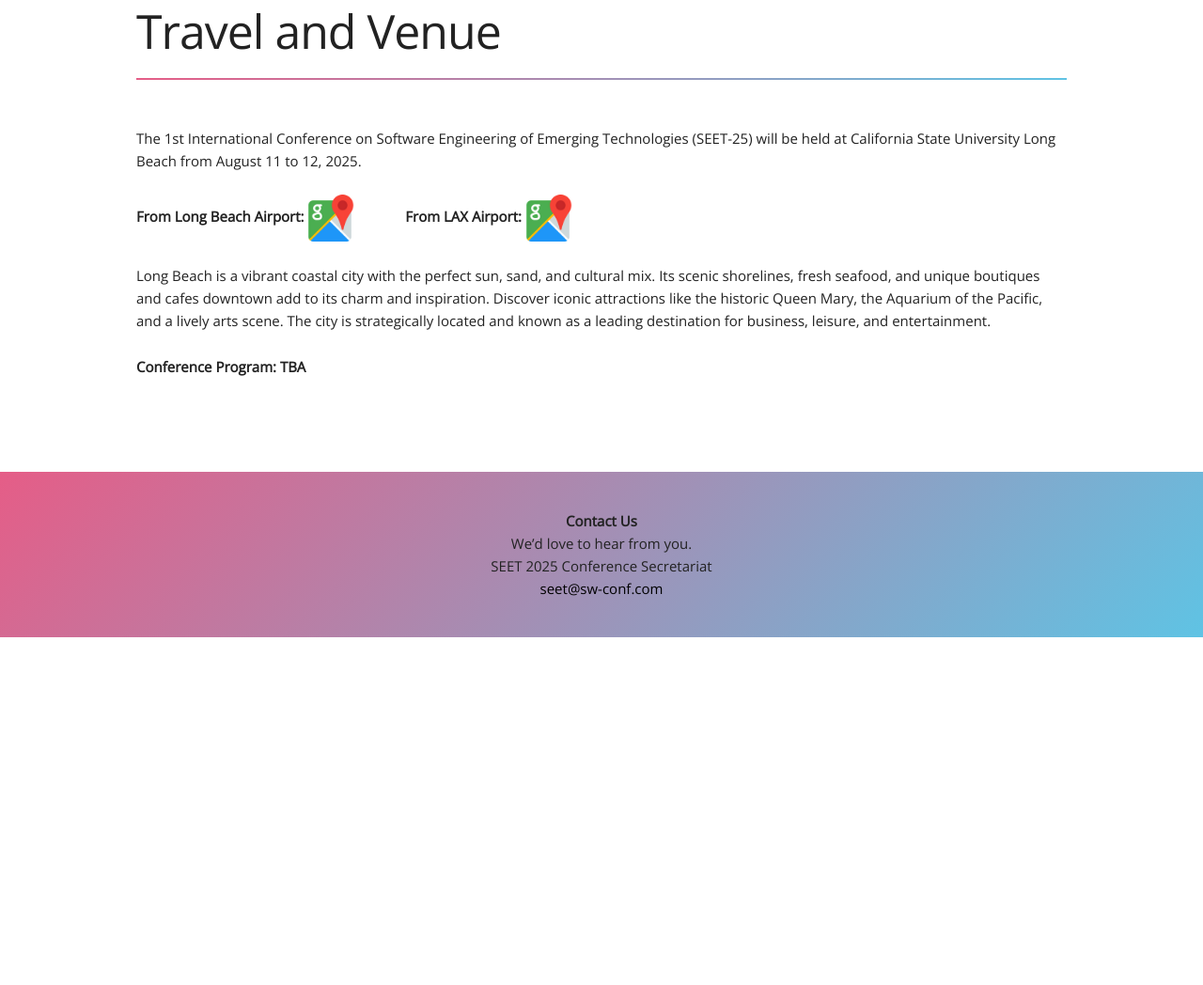
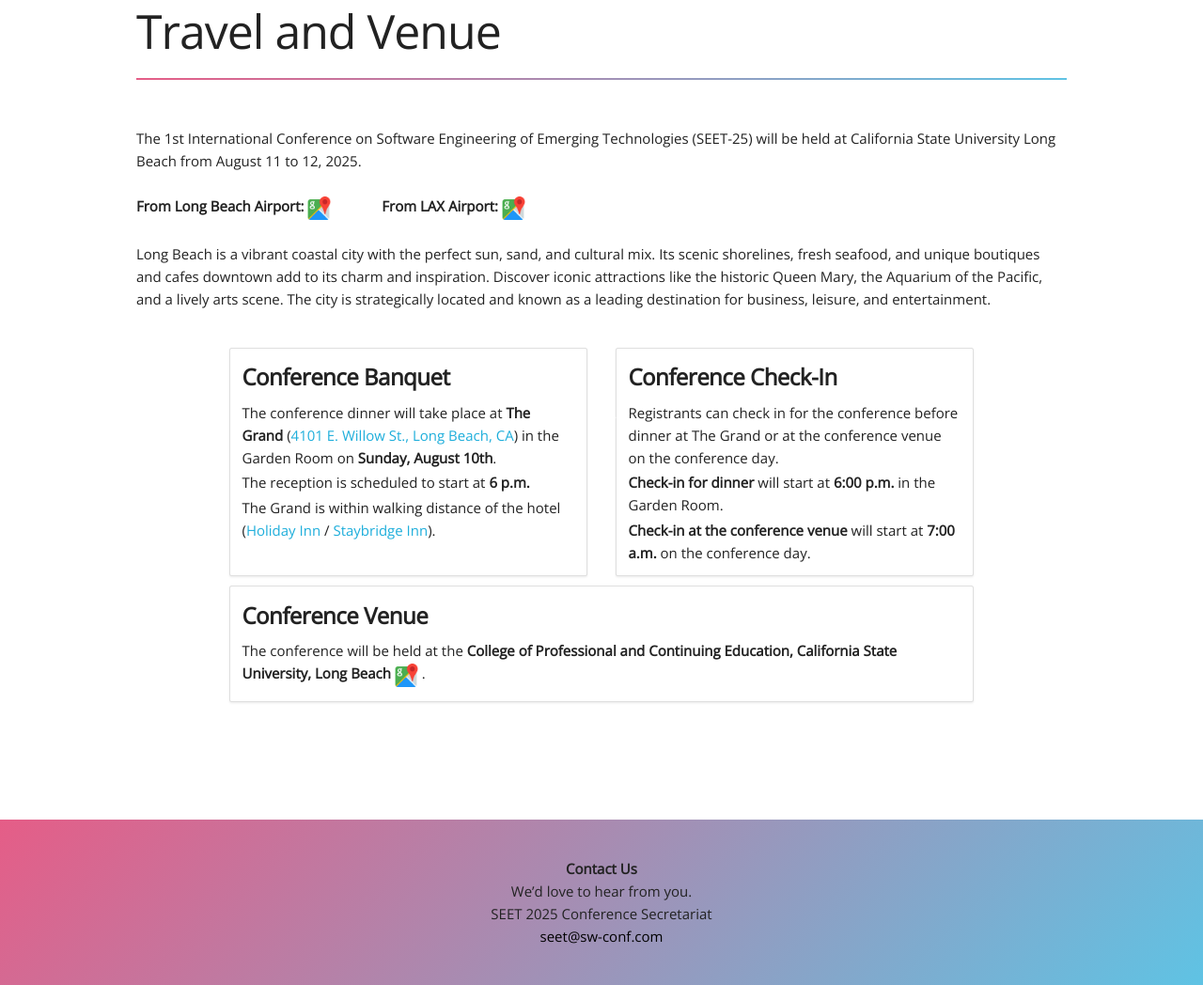
Before and after one commit to ilmaan/ICSE-IT-Conf, a Django app: page /travel in a window 1280 px wide. Shown: the part 303-1351 px from the top of the page at 94% size. Before the commit the page ends 981 px from the top, so only its background shows below. Run offline with Django 5.2, Linux system fonts and the light colour scheme; some libraries are stand-ins or nearby versions.

Commit message:
feat: added venue details

```diff
--- a/templates/registration.html
+++ b/templates/registration.html
@@ -109,7 +109,7 @@
 
 If the paper is accepted, at least one of the authors listed on the paper must attend the conference and present the paper according to the schedule decided by the conference's Technical Program Committee.
 
-If the presenter is unable to attend the conference for any reason, a recorded presentation must be provided.
+If the presenter is unable to attend the conference due to visa issues, a recorded presentation must be provided.
         </p>
 
 
--- a/templates/travel.html
+++ b/templates/travel.html
@@ -108,17 +108,63 @@
             The 1st International Conference on Software Engineering of Emerging Technologies (SEET-25) will be held at California State University Long Beach from August 11 to 12, 2025.
             <br>
             <br>
-            <b>From Long Beach Airport:</b> <a style="margin-right: 50px;" href="https://maps.app.goo.gl/wRi7rkP4WZC7WG1V7 "><img height="50px" width="50px" src="{% static 'app/images/googlemap.png' %}" width="1000px" alt=""></a>
+            <b>From Long Beach Airport:</b> <a style="margin-right: 50px;" href="https://maps.app.goo.gl/39LkV8qUNhLJE1C29"><img height="25px" width="25px" src="{% static 'app/images/googlemap.png' %}" width="1000px" alt=""></a>
             <!-- <br> -->
-            <b>From LAX Airport: </b><a href="https://maps.app.goo.gl/MF66na146Lr7hdAV7"><img height="50px" width="50px" src="{% static 'app/images/googlemap.png' %}" width="1000px" alt=""></a>
+            <b>From LAX Airport: </b><a href="https://maps.app.goo.gl/QfsJQ8BRXLcjrtbq9"><img height="25px" width="25px" src="{% static 'app/images/googlemap.png' %}" width="1000px" alt=""></a>
             <br>
             <br>
 
 Long Beach is a vibrant coastal city with the perfect sun, sand, and cultural mix. Its scenic shorelines, fresh seafood, and unique boutiques and cafes downtown add to its charm and inspiration. Discover iconic attractions like the historic Queen Mary, the Aquarium of the Pacific, and a lively arts scene. The city is strategically located and known as a leading destination for business, leisure, and entertainment.
         </p>
-
-        <b>Conference Program: TBA</b>
-
+<div class="container mt-4 mb-4">
+  <div class="row">
+    <div class="col-12 col-md-6 mb-3">
+      <div class="card h-100 shadow-sm">
+        <div class="card-body">
+          <h5 class="card-title font-weight-bold">Conference Banquet</h5>
+          <p class="card-text mb-1">
+            The conference dinner will take place at <b>The Grand</b> (<a href="https://maps.app.goo.gl/6Qn1Qw1Qw1Qw1Qw1A" target="_blank">4101 E. Willow St., Long Beach, CA</a>) in the Garden Room on <b>Sunday, August 10th</b>.
+          </p>
+          <p class="card-text mb-1">
+            The reception is scheduled to start at <b>6 p.m.</b>
+          </p>
+          <p class="card-text">
+            The Grand is within walking distance of the hotel (<a href="https://www.ihg.com/holidayinn/hotels/us/en/long-beach/laxlb/hoteldetail?fromRedirect=true&qSrt=sBR&qIta=99502056&icdv=99502056&qSlH=LAXLB&qCpid=100232924&qAAR=ILOIG&qRtP=ILOIG&setPMCookies=true&qSHBrC=HI&qDest=2640%20North%20Lakewood%20Boulevard%2C%20Long%20Beach%2C%20CA%2C%20US&srb_u=1" target="_blank" rel="noopener noreferrer">Holiday Inn</a> / <a href="https://www.ihg.com/staybridge/hotels/us/en/long-beach/laxik/hoteldetail?fromRedirect=true&qSrt=sBR&qIta=99502056&icdv=99502056&qSlH=LAXIK&qCpid=100232924&qAAR=ILOIG&qRtP=ILOIG&setPMCookies=true&qSHBrC=SB&qDest=2680%20Lakewood%20Boulevard%2C%20Long%20Beach%2C%20CA%2C%20US&srb_u=1" target="_blank" rel="noopener noreferrer">Staybridge Inn</a>).
+          </p>
+        </div>
+      </div>
+    </div>
+    <div class="col-12 col-md-6 mb-3">
+      <div class="card h-100 shadow-sm">
+        <div class="card-body">
+          <h5 class="card-title font-weight-bold">Conference Check-In</h5>
+          <p class="card-text mb-1">
+            Registrants can check in for the conference before dinner at The Grand or at the conference venue on the conference day.
+          </p>
+          <p class="card-text mb-1">
+            <b>Check-in for dinner</b> will start at <b>6:00 p.m.</b> in the Garden Room.
+          </p>
+          <p class="card-text">
+            <b>Check-in at the conference venue</b> will start at <b>7:00 a.m.</b> on the conference day.
+          </p>
+        </div>
+      </div>
+    </div>
+    <div class="col-12 mb-3">
+      <div class="card h-100 shadow-sm">
+        <div class="card-body">
+          <h5 class="card-title font-weight-bold">Conference Venue</h5>
+          <p class="card-text mb-1">
+            The conference will be held at the <b>College of Professional and Continuing Education, California State University, Long Beach</b>
+            <a href="https://maps.app.goo.gl/VtyQTaUFa7CALKcQ8" target="_blank" rel="noopener noreferrer">
+              <img height="25px" width="25px" src="{% static 'app/images/googlemap.png' %}" alt="Google Map">
+            </a>.
+          </p>
+        </div>
+      </div>
+    </div>
+  </div>
+</div>
 
 
       </div>
--- a/web/views.py
+++ b/web/views.py
@@ -10,7 +10,6 @@ from django.conf import settings
 from django.views.generic.base import TemplateView
 import json
 from django.views.decorators.http import require_POST
-from django.templatetags.static import static
 # Create your views here.
 
 
```
